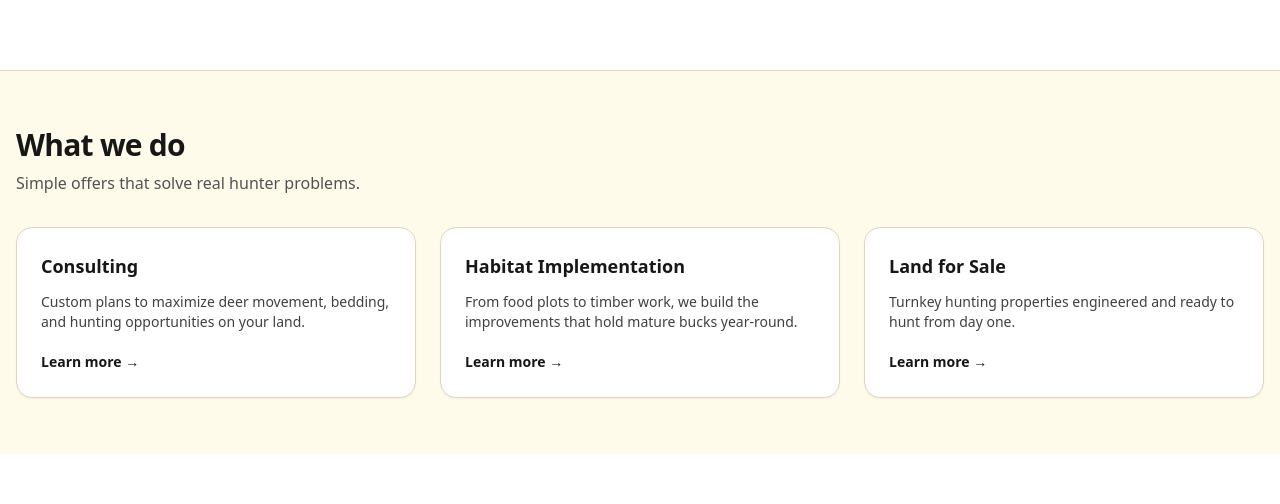
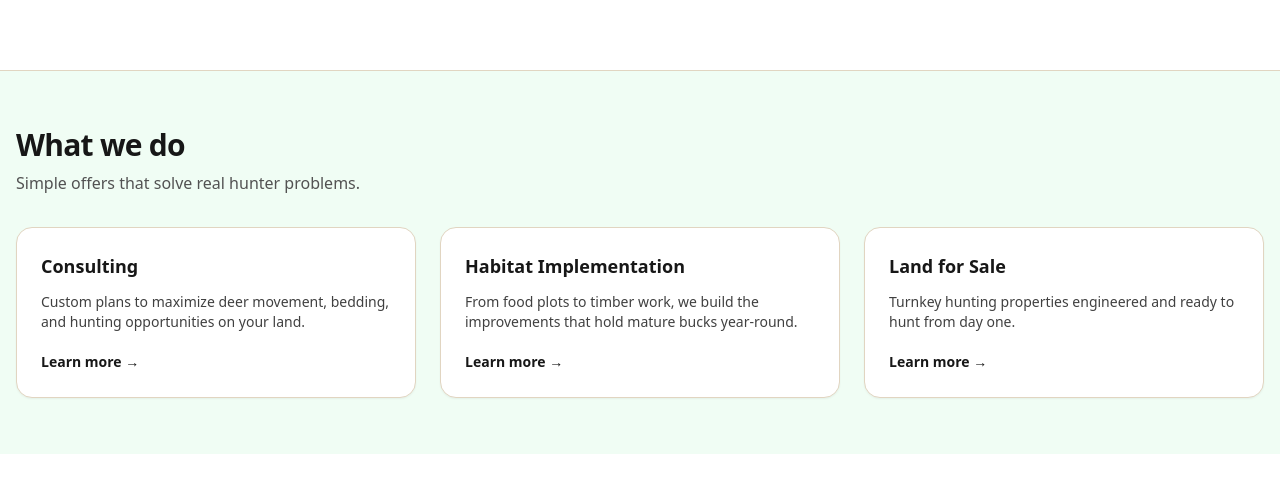
Before and after one commit to dlbarrett73/wls-site, a Next.js app: page / in a window 1280 px wide. Shown: the part 645-1149 px from the top of the page. Built offline with nearby package versions, Linux system fonts and the light colour scheme.

Commit message:
Update page.tsx

```diff
--- a/app/page.tsx
+++ b/app/page.tsx
@@ -56,7 +56,7 @@ export default function Page() {
       </section>
 
       {/* What we do */}
-<section className="border-t border-wood-200 bg-amber-50">
+<section className="border-t border-wood-200 bg-green-50">
   <div className="container py-14">
     <h2 className="text-2xl md:text-3xl font-bold tracking-tight">What we do</h2>
     <p className="mt-2 text-neutral-600">Simple offers that solve real hunter problems.</p>
```
